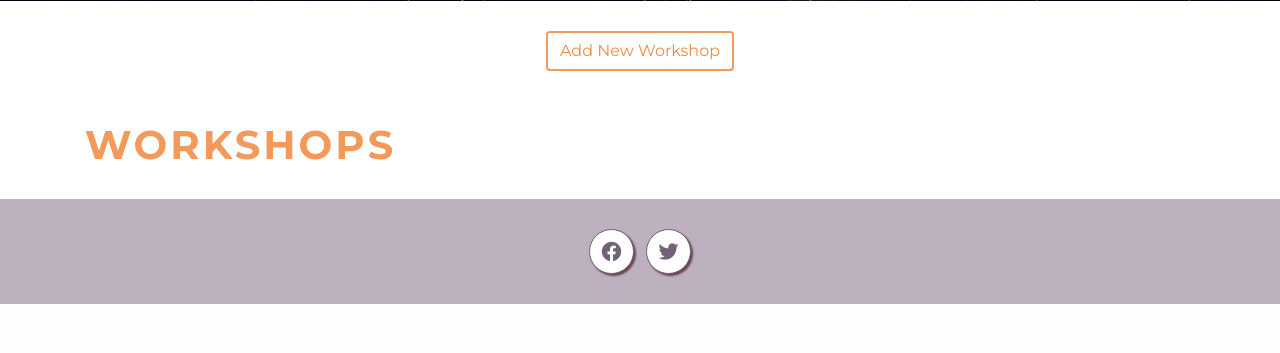
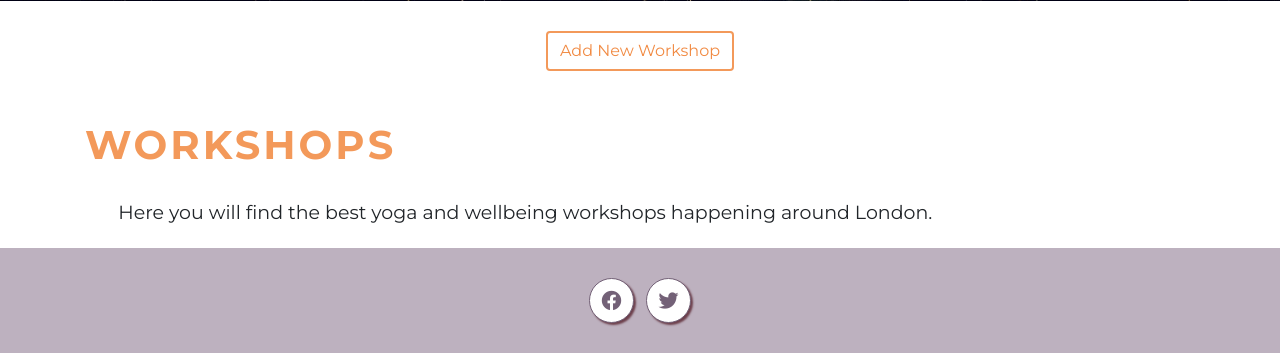
Before and after one commit to mariana-stefani/mukta-project, a Django app: page /workshops/ in a window 1280 px wide. Shown: the part 559-912 px from the top of the page. Before the commit the page ends 863 px from the top, so only its background shows below. Run offline with Django 3.2, Linux system fonts and the light colour scheme; the visitor is signed in with stand-in values (Sample User, id 1); data that the repository does not hold is empty; some libraries are stand-ins or nearby versions.

Commit message:
Added a p to workshops.html

```diff
--- a/workshops/templates/workshops/workshops.html
+++ b/workshops/templates/workshops/workshops.html
@@ -19,6 +19,7 @@
 {% endif %}
 <div class="container">
     <h1 class="title">Workshops</h1>
+    <p class="workshop-p">Here you will find the best yoga and wellbeing workshops happening around London.</p>
 </div>
 {% for workshop in workshops %}
 <div class="container text-center workshop-container">
```
